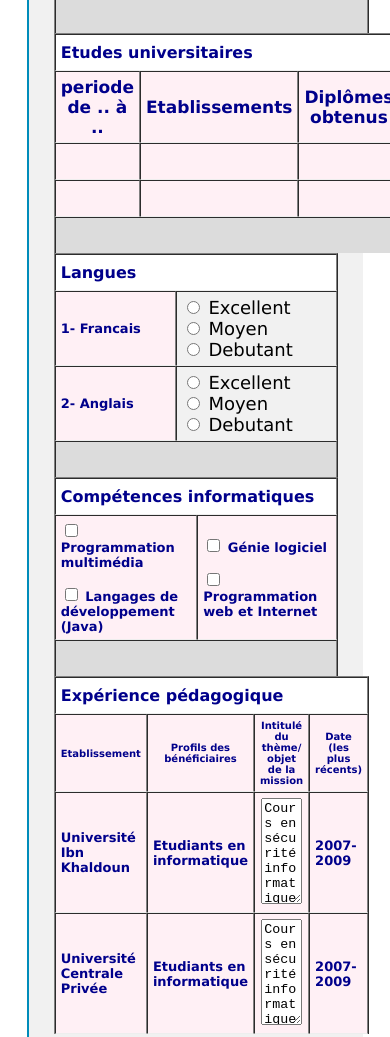
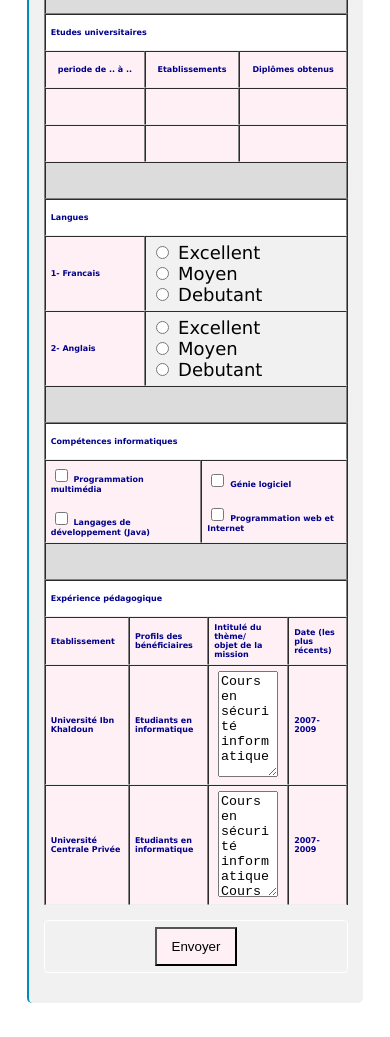
Before and after one commit to dkhomran/Web.Course, a plain HTML site: page Corr-tp/TP_2/index.html in a window 390 px wide. Shown: the part 549-1586 px from the top of the page. Drawn offline with Linux system fonts and the light colour scheme.

Commit message:
modify media query for phone tp2

```diff
--- a/Corr-tp/TP_2/index.html
+++ b/Corr-tp/TP_2/index.html
@@ -25,9 +25,7 @@
       table tr th {
         height: 25px;
       }
-      table tr th {
-        font-size: 17px;
-      }
+
       table {
         border-bottom: none;
       }
@@ -45,7 +43,6 @@
       .separator_title {
         background: #fff !important;
         font-weight: bold;
-        font-size: 16px !important;
       }
 
       .mb-15 {
@@ -64,15 +61,20 @@
       .tab6 tr,
       .tab7 tr {
         background-color: #fff0f5;
-        font-size: 13px;
+        font-size: 12px;
         color: darkblue;
         font-weight: bold;
       }
 
       @media (max-width: 532px) {
-        .tab7 th {
-          font-size: 10px;
-        }
+        .tab2 tr td:first-child,
+      .tab3 tr td:first-child:not(:last-child),
+      .tab4 tr,
+      .tab5 tr td:first-child,
+      .tab6 tr,
+      .tab7 tr {
+        font-size: 8px;
+      }
       }
       .btn {
         text-align: center;
@@ -360,13 +362,13 @@
                 </td>
               </tr>
               <tr>
-                <th>Etablissement</th>
-                <th>Profils des bénéficiaires</th>
-                <th>
+                <td>Etablissement</th>
+                <td>Profils des bénéficiaires</td>
+                <td>
                   Intitulé du thème/ <br />
                   objet de la mission
-                </th>
-                <th>Date (les plus récents)</th>
+                </td>
+                <td>Date (les plus récents)</td>
               </tr>
               <tr>
                 <td>Université Ibn Khaldoun</td>
--- a/Corr-tp/TP_Ex.css
+++ b/Corr-tp/TP_Ex.css
@@ -52,7 +52,7 @@ body {
 
 .content {
   background-color: #f1f1f1;
-  padding: 25px;
+  padding: 15px;
   margin: 25px 0;
   font-size: 18px;
   border-left: 2px solid #008cba;
```
